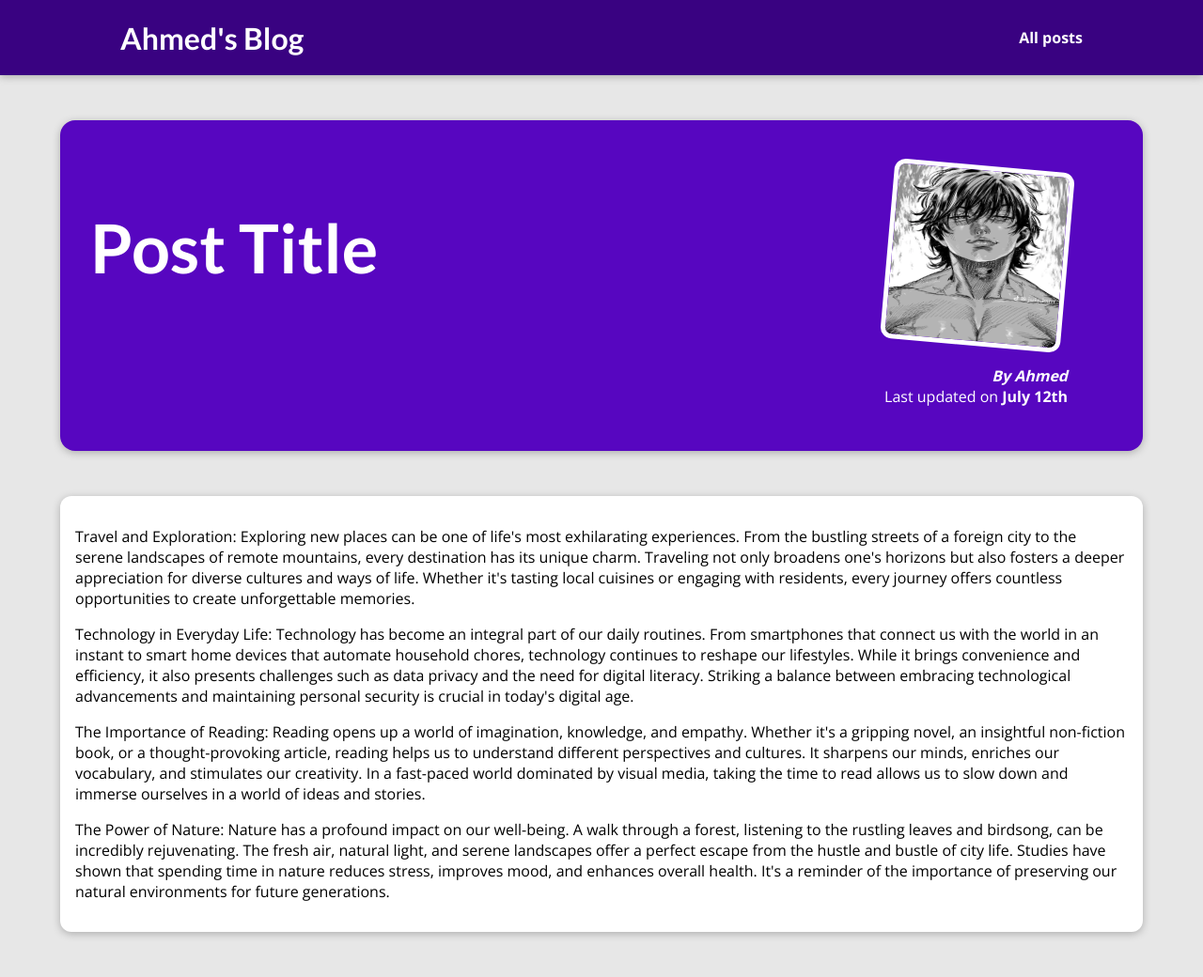
After one commit to ahmedserag12/my_site, a Django app: template blog/templates/blog/post-detail.html in a window 1280 px wide. The commit adds this page. Shown: the whole page at 94% size. Run offline with Django 5.2, Linux system fonts and the light colour scheme; the template is opened without the code that fills it, so the values that code supplies are empty.

Commit message:
changing the photo and creating the single post logic

```diff
--- /dev/null
+++ b/blog/static/blog/post-detail.css
@@ -0,0 +1,62 @@
+body {
+  background-color: #e7e7e7;
+}
+
+#main-navigation {
+  background-color: #390281;
+  box-shadow: 0 2px 8px rgba(0, 0, 0, 0.25);
+}
+
+#summary {
+  margin: 8rem auto 3rem auto;
+  padding: 2rem;
+  width: 90%;
+  max-width: 90rem;
+  border-radius: 16px;
+  background-color: #5706c0;
+  position: relative;
+  box-shadow: 0 2px 8px rgba(0, 0, 0, 0.25);
+  height: 22rem;
+}
+
+#summary h2 {
+  color: white;
+  font-size: 4.5rem;
+}
+
+#summary article {
+  position: absolute;
+  top: 2rem;
+  right: 3rem;
+  padding: 1rem 2rem;
+  border-radius: 12px;
+  text-align: right;
+  color: white;
+}
+
+#summary article img {
+  width: 12rem;
+  height: 12rem;
+  border-radius: 12px;
+  transform: rotateZ(5deg);
+  border: 5px solid white;
+  margin-bottom: 1rem;
+}
+
+#summary address {
+  font-weight: bold;
+}
+
+#summary time {
+  font-weight: bold;
+}
+
+main {
+  width: 90%;
+  max-width: 90rem;
+  margin: 3rem auto;
+  background-color: white;
+  padding: 1rem;
+  border-radius: 12px;
+  box-shadow: 0 2px 8px rgba(0, 0, 0, 0.25);
+}
--- a/blog/templates/blog/index.html
+++ b/blog/templates/blog/index.html
@@ -13,7 +13,7 @@
 {% block content %}
     <section id="welcome">
         <header>
-            <img src="{% static "blog/images/Ahmed3.jpg" %}" alt="Max - The Author Of This Blog"/>
+            <img src="{% static "blog/images/baki.png" %}" alt="Ahmed - The Author Of This Blog"/>
             <h2>AHMED'S BLOG</h2>
         </header>
         <p>Hi, I am Ahmed and I love to blog about tech and the world!</p>
--- /dev/null
+++ b/blog/templates/blog/post-detail.html
@@ -0,0 +1,61 @@
+{% extends "base.html" %}
+{% load static %}
+
+{% block title %}
+    This Post Title
+{% endblock %}
+
+{% block css_files %}
+    <link rel="stylesheet" href="{% static "blog/post-detail.css" %}"/>
+{% endblock %}
+
+{% block content %}
+    <section id="summary">
+        <h2>Post Title</h2>
+        <article>
+            <img src="{% static "blog/images/baki.png" %}" alt="Post Title"/>
+            <address> By Ahmed</address>
+            <div>
+                Last updated on
+                <time>July 12th</time>
+            </div>
+        </article>
+    </section>
+    <main>
+        <p>
+            Travel and Exploration: Exploring new places
+            can be one of life's most exhilarating experiences.
+            From the bustling streets of a foreign city to the
+            serene landscapes of remote mountains, every destination
+            has its unique charm. Traveling not only broadens one's horizons but also fosters a deeper appreciation for
+            diverse cultures and ways of life. Whether it's tasting local cuisines or engaging
+            with residents, every journey offers countless
+            opportunities to create unforgettable memories.
+        </p>
+        <p>
+            Technology in Everyday Life: Technology has become an integral part of our daily routines.
+            From smartphones that connect us with the world in an instant to smart home devices that automate household
+            chores,
+            technology continues to reshape our lifestyles. While it brings convenience and efficiency,
+            it also presents challenges such as data privacy and the need for digital literacy.
+            Striking a balance between embracing technological advancements and
+            maintaining personal security is crucial in today's digital age.
+        </p>
+        <p>
+            The Importance of Reading: Reading opens up a world of imagination, knowledge, and empathy.
+            Whether it's a gripping novel, an insightful non-fiction book, or a thought-provoking article,
+            reading helps us to understand different perspectives and cultures. It sharpens our minds,
+            enriches our vocabulary, and stimulates our creativity. In a fast-paced world dominated by visual media,
+            taking the time to read allows us to slow down and immerse ourselves in a world of ideas and stories.
+        </p>
+        <p>
+            The Power of Nature: Nature has a profound impact on our well-being. A walk through a forest, listening to
+            the rustling leaves and birdsong, can be incredibly rejuvenating. The fresh air, natural light, and serene
+            landscapes offer a perfect escape from the hustle and bustle of city life. Studies have shown that spending
+            time in nature reduces stress, improves mood, and enhances overall health. It's a reminder of the importance
+            of preserving our natural environments for future generations.
+        </p>
+
+    </main>
+
+{% endblock %}
--- a/blog/views.py
+++ b/blog/views.py
@@ -11,5 +11,5 @@ def posts(request):
     return render(request, 'blog/all-posts.html')
 
 
-def post_detail(request):
-    pass
+def post_detail(request,slug):
+    return render(request, 'blog/post-detail.html')
```
